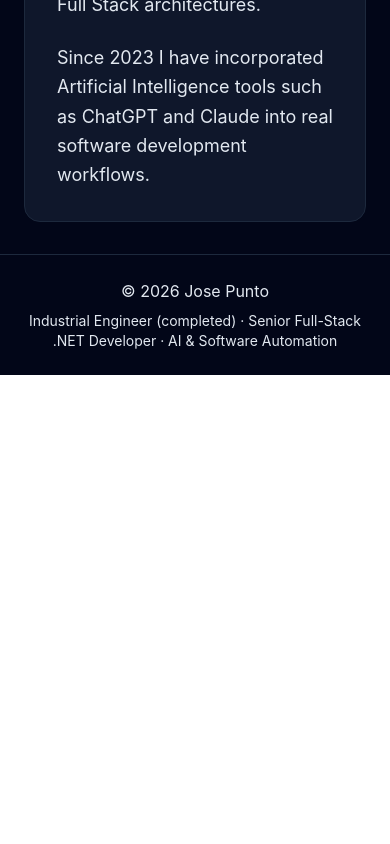
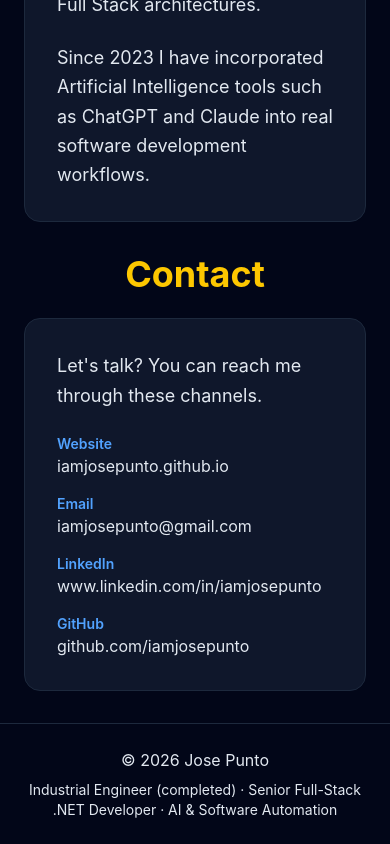
Before and after one commit to iamjosepunto/iamjosepunto.github.io, a React (Vite) app: page / in a window 390 px wide. Shown: the part 6818-7662 px from the top of the page. Before the commit the page ends 7193 px from the top, so only its background shows below. Built offline with nearby package versions, Linux system fonts and the light colour scheme.

Commit message:
Contact: web leida desde profile.ts

```diff
--- a/src/App.tsx
+++ b/src/App.tsx
@@ -4,6 +4,7 @@ import Projects from "./components/Projects";
 import Lab from "./components/Lab";
 import Skills from "./components/Skills";
 import About from "./components/About";
+import Contact from "./components/Contact";
 import Footer from "./components/Footer";
 import ScrollToTop from "./components/ScrollToTop";
 
@@ -24,6 +25,8 @@ function App() {
         <Skills />
 
         <About />
+
+        <Contact />
       </main>
 
       <Footer />
--- /dev/null
+++ b/src/components/Contact.tsx
@@ -0,0 +1,92 @@
+import { PROFILE } from "../data/profile";
+import { useTranslation } from "react-i18next";
+
+const Contact = () => {
+  const { t } = useTranslation();
+
+  const items = [
+    {
+      label: t("contact.web"),
+      value: PROFILE.socials.web.replace(/^https?:\/\//, "").replace(/\/$/, ""),
+      href: PROFILE.socials.web,
+    },
+    {
+      label: t("contact.email"),
+      value: PROFILE.socials.email,
+      href: `mailto:${PROFILE.socials.email}`,
+    },
+    {
+      label: t("contact.linkedin"),
+      value: PROFILE.socials.linkedin.replace(/^https?:\/\//, ""),
+      href: PROFILE.socials.linkedin,
+    },
+    {
+      label: t("contact.github"),
+      value: PROFILE.socials.github.replace(/^https?:\/\//, ""),
+      href: PROFILE.socials.github,
+    },
+  ];
+
+  return (
+    <section
+      id="contact"
+      className="max-w-5xl mx-auto px-6 py-4"
+    >
+      <h2
+        className="
+          text-4xl
+          font-bold
+          mb-6
+          text-yellow-400
+          text-center
+          w-full
+        "
+      >
+        {t("contact.title")}
+      </h2>
+
+      <div
+        className="
+          bg-slate-900
+          border
+          border-slate-800
+          rounded-2xl
+          p-8
+        "
+      >
+        <p className="text-lg text-ivory leading-relaxed mb-6">
+          {t("contact.subtitle")}
+        </p>
+
+        <div className="flex flex-col gap-4">
+          {items.map((item) => (
+            <a
+              key={item.label}
+              href={item.href}
+              target={item.href.startsWith("mailto:") ? undefined : "_blank"}
+              rel={item.href.startsWith("mailto:") ? undefined : "noreferrer"}
+              className="
+                flex
+                flex-col
+                sm:flex-row
+                sm:items-baseline
+                sm:gap-3
+                group
+              "
+            >
+              <span className="text-sm font-semibold text-blue-400 sm:w-24 shrink-0">
+                {item.label}
+              </span>
+
+              <span className="text-ivory group-hover:text-yellow-400 transition break-all">
+                {item.value}
+              </span>
+            </a>
+          ))}
+        </div>
+      </div>
+    </section>
+  );
+};
+
+export default Contact;
--- a/src/components/Nav.tsx
+++ b/src/components/Nav.tsx
@@ -1,4 +1,3 @@
-import { PROFILE } from "../data/profile";
 import { useTranslation } from "react-i18next";
 import { useState } from "react";
 
@@ -43,6 +42,10 @@ const Nav = () => {
           <li>
             <a href="#about">{t("nav.about")}</a>
           </li>
+
+          <li>
+            <a href="#contact">{t("nav.contact")}</a>
+          </li>
         </ul>
 
         {/* Desktop controls */}
@@ -72,24 +75,6 @@ const Nav = () => {
               EN
             </button>
           </div>
-
-          <a
-            href={PROFILE.socials.github}
-            target="_blank"
-            rel="noreferrer"
-            className="
-              px-4
-              py-2
-              rounded-xl
-              bg-blue-600
-              hover:bg-yellow-400
-              hover:text-slate-950
-              transition
-              font-medium
-            "
-          >
-            GitHub
-          </a>
         </div>
 
         {/* Mobile hamburger */}
@@ -134,6 +119,10 @@ const Nav = () => {
               {t("nav.about")}
             </a>
 
+            <a href="#contact" onClick={closeMenu}>
+              {t("nav.contact")}
+            </a>
+
             <div className="pt-2 border-t border-slate-800">
               <button
                 onClick={() => changeLanguage("es")}
@@ -157,22 +146,6 @@ const Nav = () => {
                 EN
               </button>
             </div>
-
-            <a
-              href={PROFILE.socials.github}
-              target="_blank"
-              rel="noreferrer"
-              className="
-                px-4
-                py-2
-                rounded-xl
-                bg-blue-600
-                text-center
-                font-medium
-              "
-            >
-              GitHub
-            </a>
           </div>
         </div>
       )}
--- a/src/data/profile.ts
+++ b/src/data/profile.ts
@@ -23,9 +23,10 @@ export const PROFILE = {
     "Industrial Engineer and Senior Full Stack Developer with more than 10 years of experience building web applications, REST APIs, mobile solutions and enterprise software.",
 
   socials: {
-    email: "",
+    email: "iamjosepunto@gmail.com",
     linkedin: "https://www.linkedin.com/in/iamjosepunto",
     github: "https://github.com/iamjosepunto",
+    web: "https://iamjosepunto.github.io/",
   },
 };
 
```
Also changed, not shown: src/i18n/locales/en.json, src/i18n/locales/es.json.
